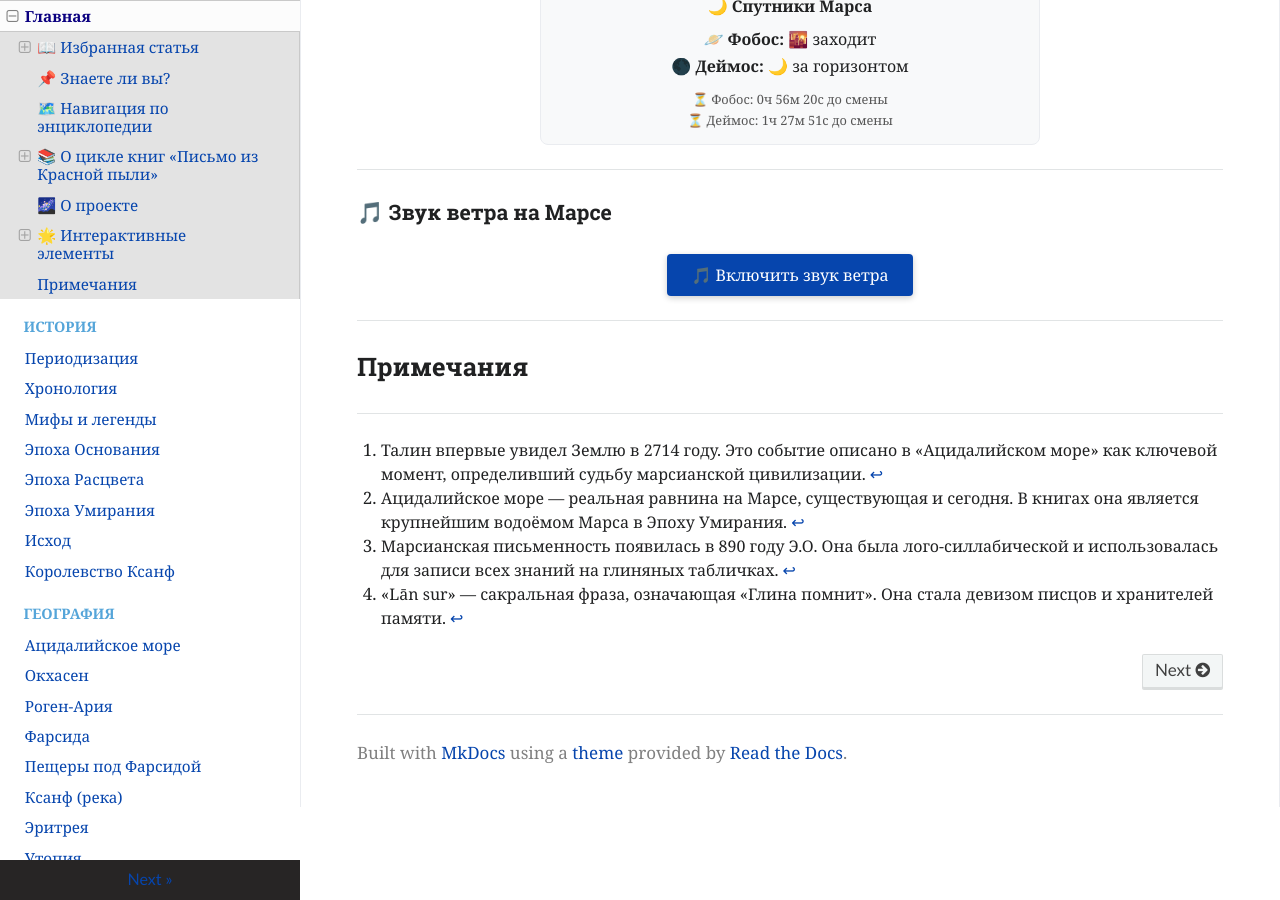
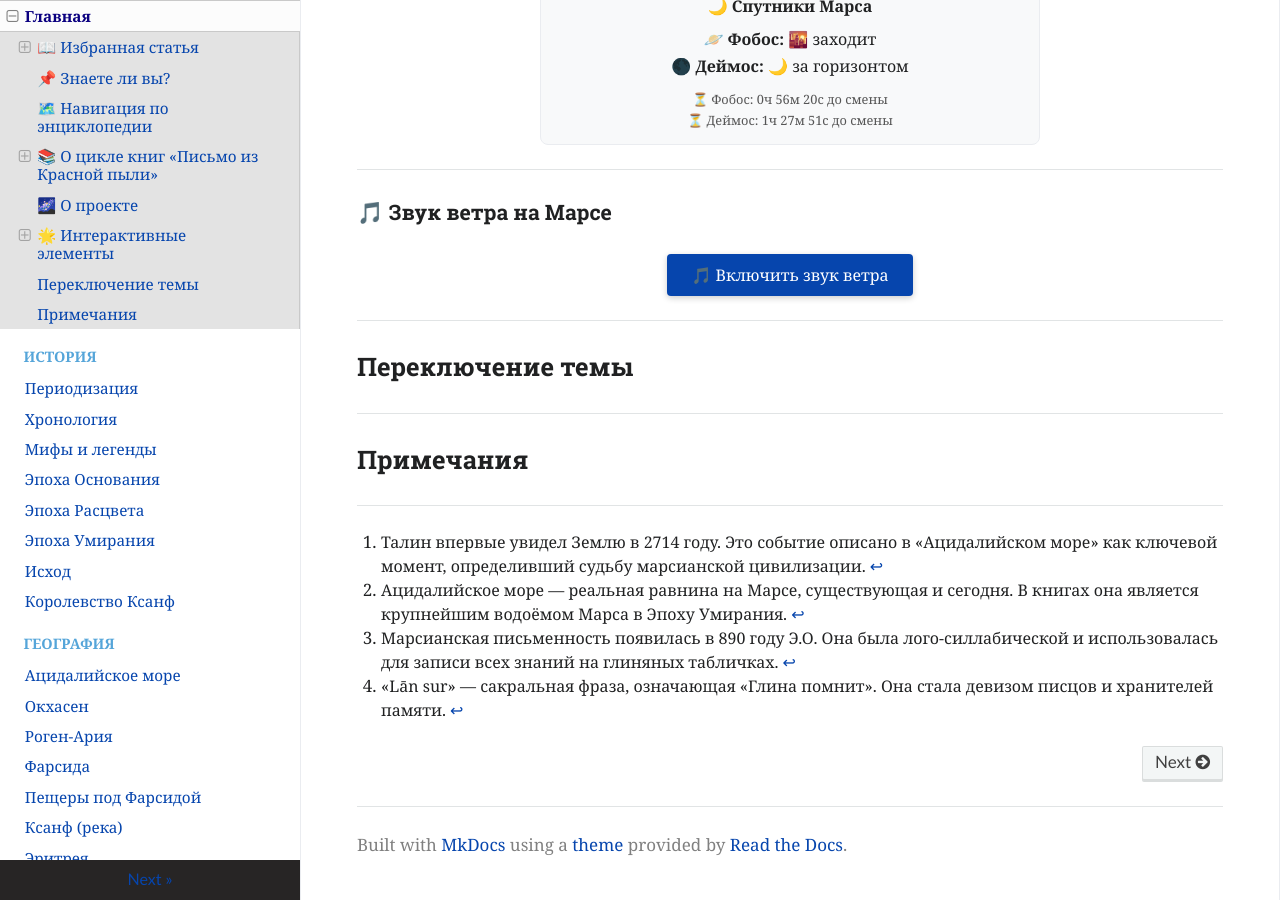
Before and after one commit to ivanhohlov14-bit/mars-encyclopedia, an MkDocs documentation site: the page built from docs/index.md, in a window 1280 px wide and 900 px high, scrolled down 3714 px. Built offline with MkDocs 1.6.1, drawn with Linux system fonts in a browser that asks for light colours; nearby versions of some CDN libraries.

Commit message:
Update index.md

```diff
--- a/docs/index.md
+++ b/docs/index.md
@@ -596,6 +596,8 @@
 
 ---
 
+## Переключение темы
+
 <style>
   /* ===== ПЕРЕКЛЮЧЕНИЕ ТЕМЫ (СТИЛИ ПРЯМО НА СТРАНИЦЕ) ===== */
   :root {
@@ -743,6 +745,8 @@
   })();
 </script>
 
+---
+
 ## Примечания
 
 <references />
```
